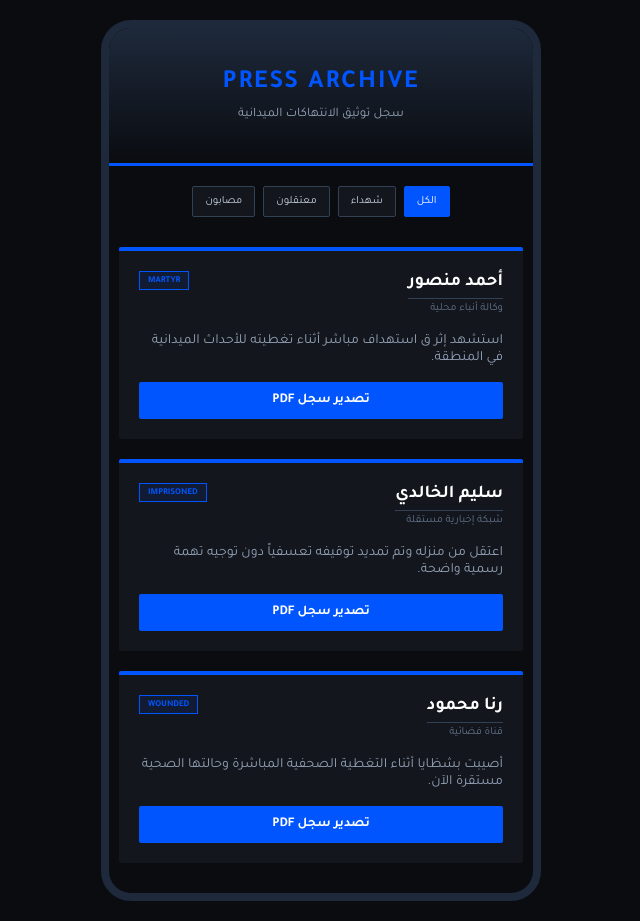
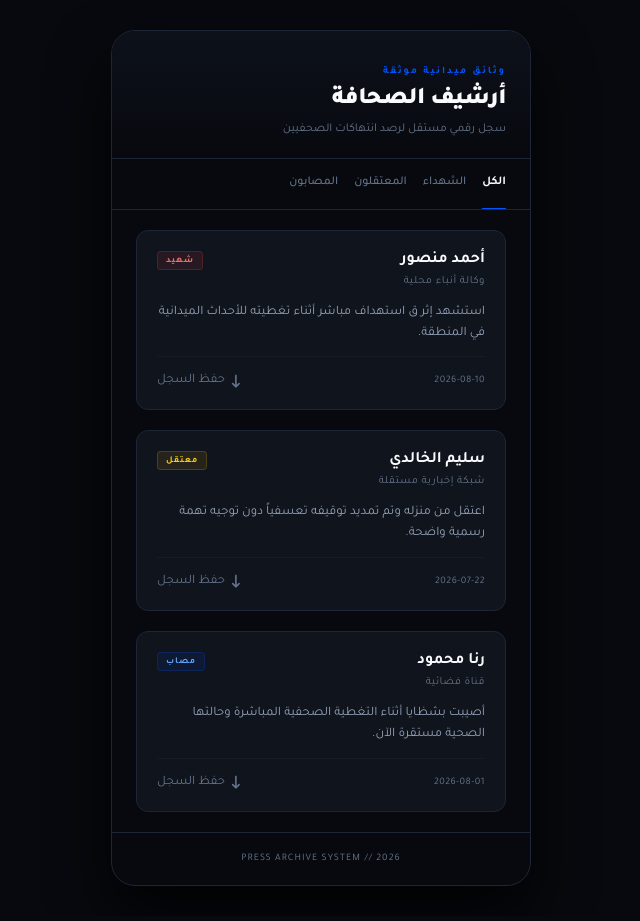
Before and after one commit to jjenin0011-prog/press-archive-, a plain HTML site: page index.html in a window 1280 px wide. Shown: the whole page, without its empty margins (319-959 px from the left). Drawn offline with Linux system fonts and the light colour scheme.

Commit message:
Update index.html

```diff
--- a/index.html
+++ b/index.html
@@ -3,173 +3,310 @@
 <head>
     <meta charset="UTF-8">
     <meta name="viewport" content="width=device-width, initial-scale=1.0">
-    <title>أرشيف الصحافة الميداني</title>
-    <link href="https://fonts.googleapis.com/css2?family=Tajawal:wght@300;400;700;900&display=swap" rel="stylesheet">
+    <title>Press Archive // سجل التوثيق الميداني</title>
+    <link href="https://fonts.googleapis.com/css2?family=Tajawal:wght@300;400;500;700;900&display=swap" rel="stylesheet">
     <link rel="stylesheet" href="https://cdnjs.cloudflare.com/ajax/libs/font-awesome/6.4.0/css/all.min.css">
     <script src="https://cdnjs.cloudflare.com/ajax/libs/html2pdf.js/0.10.1/html2pdf.bundle.min.js"></script>
 
     <style>
         :root {
-            --bg-deep: #0a0c10;
-            --surface: #13161d;
+            --bg-canvas: #07090e;
+            --card-surface: #10141d;
             --press-blue: #0055ff;
-            --text-main: #ffffff;
-            --text-muted: #94a3b8;
+            --border-subtle: #1e2536;
+            --text-main: #f8fafc;
+            --text-muted: #64748b;
         }
 
         * { box-sizing: border-box; margin: 0; padding: 0; font-family: 'Tajawal', sans-serif; }
 
         body {
-            background-color: var(--bg-deep);
+            background-color: var(--bg-canvas);
             color: var(--text-main);
             min-height: 100vh;
             display: flex;
             justify-content: center;
-            padding: 20px 10px;
+            padding: 30px 10px;
         }
 
         .phone-mockup {
             width: 100%;
-            max-width: 440px;
-            background-color: var(--bg-deep);
-            border: 8px solid #1e293b;
-            border-radius: 30px;
+            max-width: 420px;
+            background-color: var(--bg-canvas);
+            border: 1px solid var(--border-subtle);
+            border-radius: 24px;
             overflow: hidden;
-            min-height: 850px;
             display: flex;
             flex-direction: column;
+            box-shadow: 0 30px 60px rgba(0, 0, 0, 0.8);
         }
 
-        /* هيدر احترافي */
-        .hero-section {
-            padding: 40px 20px;
-            text-align: center;
-            background: linear-gradient(180deg, #1e293b 0%, var(--bg-deep) 100%);
-            border-bottom: 3px solid var(--press-blue);
+        /* رأس المجلة العالمي (Editorial Header) */
+        .editorial-header {
+            padding: 35px 24px 20px;
+            border-bottom: 1px solid var(--border-subtle);
+            background: linear-gradient(180deg, #0d111a 0%, var(--bg-canvas) 100%);
         }
-        .hero-section h1 {
-            font-size: 26px;
+
+        .meta-tag {
+            font-size: 10px;
             text-transform: uppercase;
             letter-spacing: 2px;
             color: var(--press-blue);
             margin-bottom: 8px;
-        }
-        .hero-section p { color: var(--text-muted); font-size: 13px; }
-
-        /* فلاتر رسمية */
-        .filters-container {
-            padding: 20px 15px;
-            display: flex;
-            justify-content: center;
-            gap: 8px;
-            background: var(--bg-deep);
-        }
-        .filter-btn {
-            background: var(--surface);
-            border: 1px solid #334155;
-            color: #cbd5e1;
-            padding: 8px 12px;
-            border-radius: 2px;
-            font-size: 11px;
-            text-transform: uppercase;
-            cursor: pointer;
-        }
-        .filter-btn.active {
-            background: var(--press-blue);
-            color: white;
-            border-color: var(--press-blue);
+            font-weight: 700;
+            display: block;
         }
 
-        /* بطاقات سجلات أرشيفية */
-        .content-area { padding: 10px; }
-        .journalist-card {
-            margin-bottom: 20px;
-            background: var(--surface);
+        .editorial-header h1 {
+            font-size: 24px;
+            font-weight: 900;
+            letter-spacing: -0.5px;
+            color: var(--text-main);
+            margin-bottom: 6px;
+        }
+
+        .editorial-header p {
+            font-size: 12px;
+            color: var(--text-muted);
+            line-height: 1.4;
+        }
+
+        /* شريط الفلاتر الأنيق */
+        .filters-nav {
+            display: flex;
+            gap: 16px;
+            padding: 16px 24px;
+            overflow-x: auto;
+            border-bottom: 1px solid var(--border-subtle);
+            scrollbar-width: none;
+        }
+        .filters-nav::-webkit-scrollbar { display: none; }
+
+        .filter-tab {
+            background: none;
+            border: none;
+            color: var(--text-muted);
+            font-size: 12px;
+            font-weight: 500;
+            cursor: pointer;
+            white-space: nowrap;
+            padding-bottom: 4px;
+            position: relative;
+            transition: color 0.3s;
+        }
+
+        .filter-tab:hover { color: var(--text-main); }
+
+        .filter-tab.active {
+            color: var(--text-main);
+            font-weight: 700;
+        }
+
+        .filter-tab.active::after {
+            content: '';
+            position: absolute;
+            bottom: -17px;
+            right: 0;
+            width: 100%;
+            height: 2px;
+            background-color: var(--press-blue);
+        }
+
+        /* مساحة العرض الرئيسية */
+        .archive-stream {
+            padding: 20px 24px;
+            display: flex;
+            flex-direction: column;
+            gap: 20px;
+        }
+
+        /* تصميم البطاقة كقصاصة أرشيفية (Editorial Card) */
+        .record-card {
+            background-color: var(--card-surface);
+            border: 1px solid var(--border-subtle);
+            border-radius: 12px;
             padding: 20px;
-            border-top: 4px solid var(--press-blue);
-            border-radius: 2px;
+            position: relative;
+            transition: border-color 0.2s;
         }
-        .card-header { display: flex; justify-content: space-between; align-items: start; margin-bottom: 15px; }
-        .journalist-info h3 { font-size: 18px; border-bottom: 1px solid #334155; padding-bottom: 5px; }
-        .status-badge {
+
+        .record-card:hover {
+            border-color: rgba(0, 85, 255, 0.4);
+        }
+
+        .card-top {
+            display: flex;
+            justify-content: space-between;
+            align-items: flex-start;
+            margin-bottom: 12px;
+        }
+
+        .identity-info h3 {
+            font-size: 16px;
+            font-weight: 700;
+            color: var(--text-main);
+            margin-bottom: 2px;
+        }
+
+        .identity-info span {
+            font-size: 11px;
+            color: var(--text-muted);
+            letter-spacing: 0.5px;
+        }
+
+        /* شارة الحالة بستايل هندسي نظيف */
+        .status-pill {
             font-size: 9px;
-            font-weight: bold;
+            text-transform: uppercase;
+            letter-spacing: 1px;
             padding: 3px 8px;
-            background: rgba(0, 85, 255, 0.1);
+            border-radius: 4px;
+            font-weight: 700;
+        }
+        .pill-martyr { background: rgba(239, 68, 68, 0.1); color: #f87171; border: 1px solid rgba(239, 68, 68, 0.2); }
+        .pill-imprisoned { background: rgba(234, 179, 8, 0.1); color: #facc15; border: 1px solid rgba(234, 179, 8, 0.2); }
+        .pill-wounded { background: rgba(0, 85, 255, 0.1); color: #60a5fa; border: 1px solid rgba(0, 85, 255, 0.2); }
+
+        .card-core {
+            font-size: 13px;
+            color: #94a3b8;
+            line-height: 1.6;
+            margin-bottom: 16px;
+            padding-bottom: 12px;
+            border-bottom: 1px solid rgba(255, 255, 255, 0.03);
+        }
+
+        .card-bottom {
+            display: flex;
+            justify-content: space-between;
+            align-items: center;
+        }
+
+        .record-date {
+            font-size: 10px;
+            color: var(--text-muted);
+            letter-spacing: 0.5px;
+        }
+
+        /* تحويل زر الـ PDF إلى أيقونة أنيقة مخفية بانسجام (Minimalist Export Icon) */
+        .export-trigger {
+            background: none;
+            border: none;
+            color: var(--text-muted);
+            font-size: 13px;
+            cursor: pointer;
+            display: flex;
+            align-items: center;
+            gap: 6px;
+            transition: color 0.2s;
+        }
+
+        .export-trigger:hover {
             color: var(--press-blue);
-            border: 1px solid var(--press-blue);
         }
-        .card-body { font-size: 14px; color: var(--text-muted); margin-bottom: 15px; }
 
-        .pdf-btn {
-            background: var(--press-blue);
-            color: white;
-            border: none;
-            padding: 10px;
-            width: 100%;
-            border-radius: 2px;
-            font-weight: bold;
-            cursor: pointer;
+        footer {
+            text-align: center;
+            padding: 20px;
+            font-size: 10px;
+            color: var(--text-muted);
+            border-top: 1px solid var(--border-subtle);
+            letter-spacing: 1px;
         }
     </style>
 </head>
 <body>
 
     <div class="phone-mockup">
-        <div class="hero-section">
-            <h1>Press Archive</h1>
-            <p>سجل توثيق الانتهاكات الميدانية</p>
+        <!-- هيدر المجلة -->
+        <div class="editorial-header">
+            <span class="meta-tag">وثائق ميدانية موثقة</span>
+            <h1>أرشيف الصحافة</h1>
+            <p>سجل رقمي مستقل لرصد انتهاكات الصحفيين</p>
         </div>
 
-        <div class="filters-container">
-            <button class="filter-btn active" onclick="filterJournalists('all', this)">الكل</button>
-            <button class="filter-btn" onclick="filterJournalists('martyr', this)">شهداء</button>
-            <button class="filter-btn" onclick="filterJournalists('imprisoned', this)">معتقلون</button>
-            <button class="filter-btn" onclick="filterJournalists('wounded', this)">مصابون</button>
-        </div>
+        <!-- فلاتر بستايل التبويب الاحترافي -->
+        <nav class="filters-nav">
+            <button class="filter-tab active" onclick="filterRecords('all', this)">الكل</button>
+            <button class="filter-tab" onclick="filterRecords('martyr', this)">الشهداء</button>
+            <button class="filter-tab" onclick="filterRecords('imprisoned', this)">المعتقلون</button>
+            <button class="filter-tab" onclick="filterRecords('wounded', this)">المصابون</button>
+        </nav>
 
-        <div class="content-area" id="journalistsContainer"></div>
+        <!-- مساحة السجلات -->
+        <div class="archive-stream" id="recordsStream"></div>
+
+        <footer>
+            PRESS ARCHIVE SYSTEM // 2026
+        </footer>
     </div>
 
     <script src="journalists.js"></script>
     <script>
-        function renderJournalists(filter = 'all') {
-            const container = document.getElementById('journalistsContainer');
-            container.innerHTML = '';
-            const filteredData = filter === 'all' ? journalistsData : journalistsData.filter(i => i.category === filter);
+        function renderRecords(filter = 'all') {
+            const stream = document.getElementById('recordsStream');
+            stream.innerHTML = '';
 
-            filteredData.forEach(person => {
-                const cardId = `id-${person.id}`;
+            const data = filter === 'all' ? journalistsData : journalistsData.filter(i => i.category === filter);
+
+            if (data.length === 0) {
+                stream.innerHTML = '<div style="text-align:center; color:var(--text-muted); padding:30px; font-size:12px;">لا توجد سجلات في هذا القسم</div>';
+                return;
+            }
+
+            data.forEach(item => {
+                let pillClass = '';
+                let labelText = '';
+                if(item.category === 'martyr') { pillClass = 'pill-martyr'; labelText = 'شهيد'; }
+                else if(item.category === 'imprisoned') { pillClass = 'pill-imprisoned'; labelText = 'معتقل'; }
+                else if(item.category === 'wounded') { pillClass = 'pill-wounded'; labelText = 'مصاب'; }
+
+                const cardId = `record-${item.id}`;
                 const card = document.createElement('div');
-                card.className = 'journalist-card';
+                card.className = 'record-card';
                 card.id = cardId;
                 card.innerHTML = `
-                    <div class="card-header">
-                        <div class="journalist-info">
-                            <h3>${person.name}</h3>
-                            <span style="font-size:11px; color:#64748b;">${person.institution}</span>
+                    <div class="card-top">
+                        <div class="identity-info">
+                            <h3>${item.name}</h3>
+                            <span>${item.institution}</span>
                         </div>
-                        <span class="status-badge">${person.category.toUpperCase()}</span>
+                        <span class="status-pill ${pillClass}">${labelText}</span>
                     </div>
-                    <div class="card-body"><p>${person.details}</p></div>
-                    <button class="pdf-btn" onclick="exportToPDF('${cardId}', '${person.name}')">تصدير سجل PDF</button>
+                    <div class="card-core">
+                        <p>${item.details}</p>
+                    </div>
+                    <div class="card-bottom">
+                        <span class="record-date">${item.date}</span>
+                        <button class="export-trigger" onclick="generatePDF('${cardId}', '${item.name}')" title="حفظ كملف">
+                            <i class="fa-solid fa-arrow-down-long"></i> حفظ السجل
+                        </button>
+                    </div>
                 `;
-                container.appendChild(card);
+                stream.appendChild(card);
             });
         }
 
-        function filterJournalists(cat, btn) {
-            document.querySelectorAll('.filter-btn').forEach(b => b.classList.remove('active'));
+        function filterRecords(cat, btn) {
+            document.querySelectorAll('.filter-tab').forEach(t => t.classList.remove('active'));
             btn.classList.add('active');
-            renderJournalists(cat);
+            renderRecords(cat);
         }
 
-        function exportToPDF(id, name) {
+        function generatePDF(id, name) {
             const el = document.getElementById(id);
-            html2pdf().from(el).set({ filename: `Press_Record_${name}.pdf` }).save();
+            const options = {
+                margin: 10,
+                filename: `Press_Archive_${name.replace(/\s+/g, '_')}.pdf`,
+                image: { type: 'jpeg', quality: 0.98 },
+                html2canvas: { scale: 2, useCORS: true, backgroundColor: '#10141d' },
+                jsPDF: { unit: 'mm', format: 'a4', orientation: 'portrait' }
+            };
+            html2pdf().from(el).set(options).save();
         }
 
-        window.onload = () => renderJournalists('all');
+        window.onload = () => renderRecords('all');
     </script>
 </body>
 </html>
```
